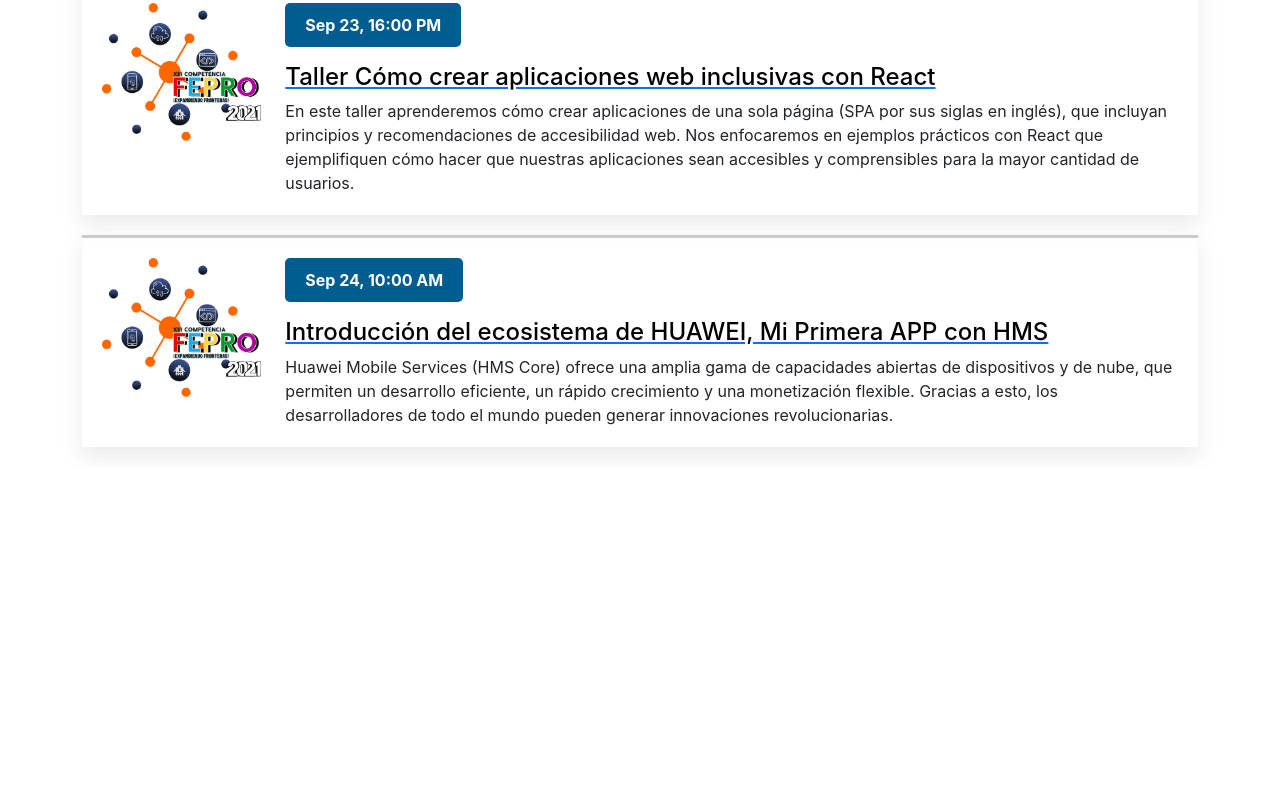
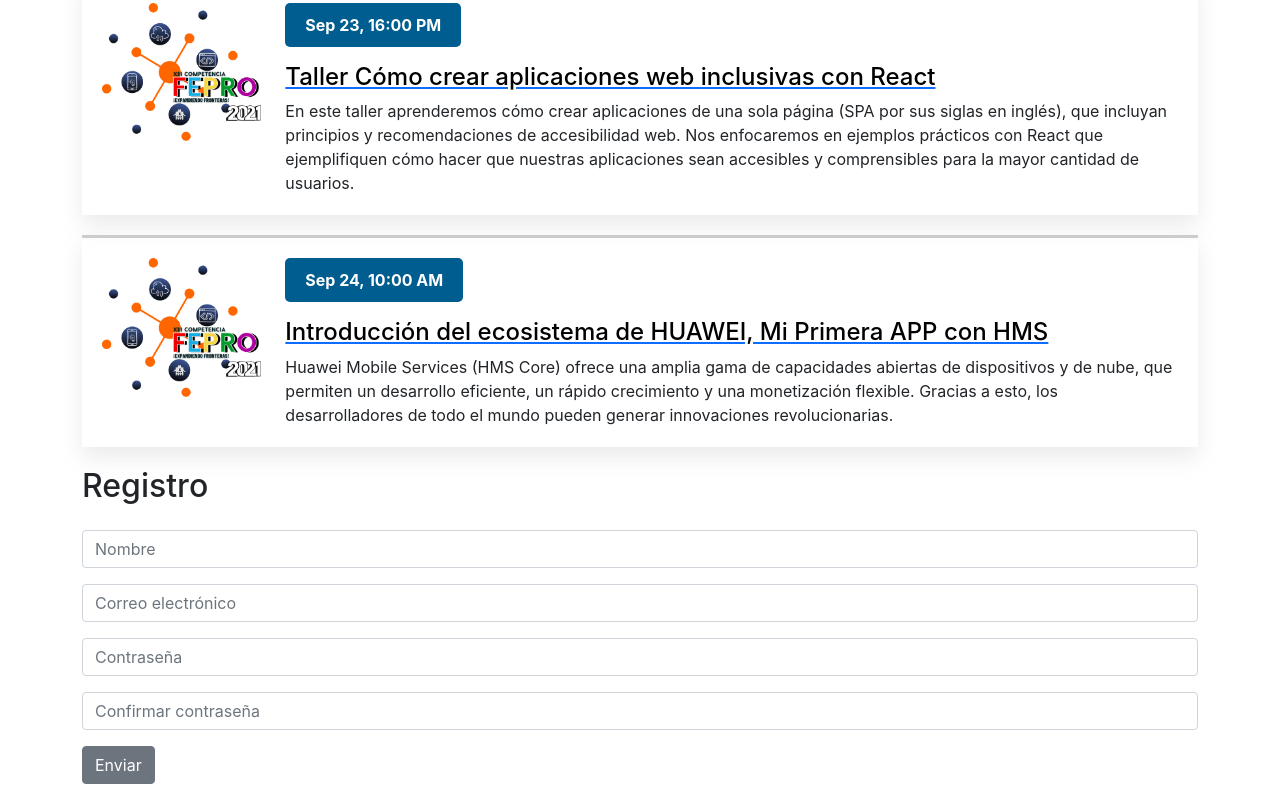
Before and after one commit to alex-arriaga/fepro-2021-accessible-react-app, a React (Create React App) app: page / in a window 1280 px wide. Shown: the part 604-1404 px from the top of the page. Before the commit the page ends 1071 px from the top, so only its background shows below. Built offline with nearby package versions, Linux system fonts and the light colour scheme.

Commit message:
Crear formulario no accessible

```diff
--- a/src/App.js
+++ b/src/App.js
@@ -1,3 +1,4 @@
+import Register from "./components/Register/Register";
 import Schedule from "./components/Schedule/Schedule";
 import talks from "./data/talks.json"
 
@@ -5,6 +6,7 @@ function App() {
     return (
         <div className="App container mt-4">
             <Schedule talks={talks}/>
+            <Register/>
         </div>
     );
 }
--- /dev/null
+++ b/src/components/Register/Register.js
@@ -0,0 +1,33 @@
+import "./Register.css"
+import {Fragment} from "react";
+
+function Register() {
+    return (
+        <Fragment>
+            <h2 className="mt-3 mb-4">Registro</h2>
+            <form action="">
+                <div className="mb-3">
+                    <input type="name" className="form-control"
+                           placeholder="Nombre"/>
+                </div>
+                <div className="mb-3">
+                    <input type="email" className="form-control"
+                           placeholder="Correo electrónico"/>
+                </div>
+                <div className="mb-3">
+                    <input type="password" className="form-control"
+                           placeholder="Contraseña"/>
+                </div>
+                <div className="mb-3">
+                    <input type="password" className="form-control"
+                           placeholder="Confirmar contraseña"/>
+                </div>
+                <div className="mb-3">
+                    <button className="btn btn-secondary">Enviar</button>
+                </div>
+            </form>
+        </Fragment>
+    );
+}
+
+export default Register;
```
Also changed, not shown: src/components/Register/Register.css (added).
